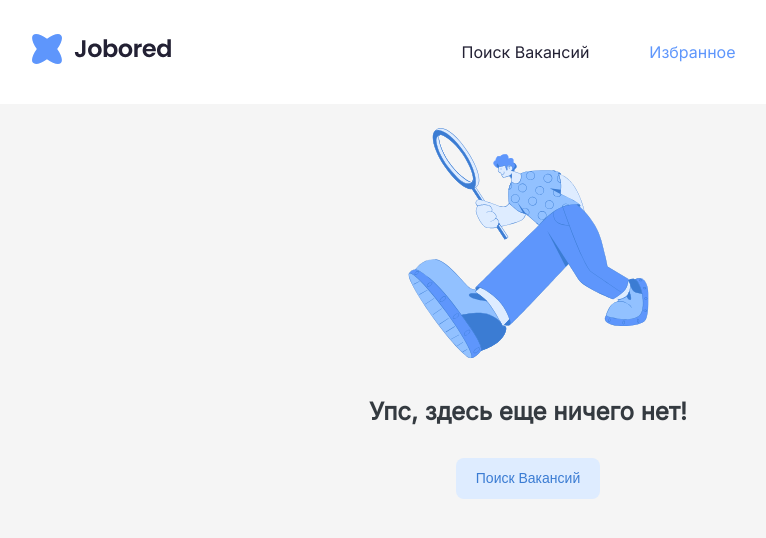
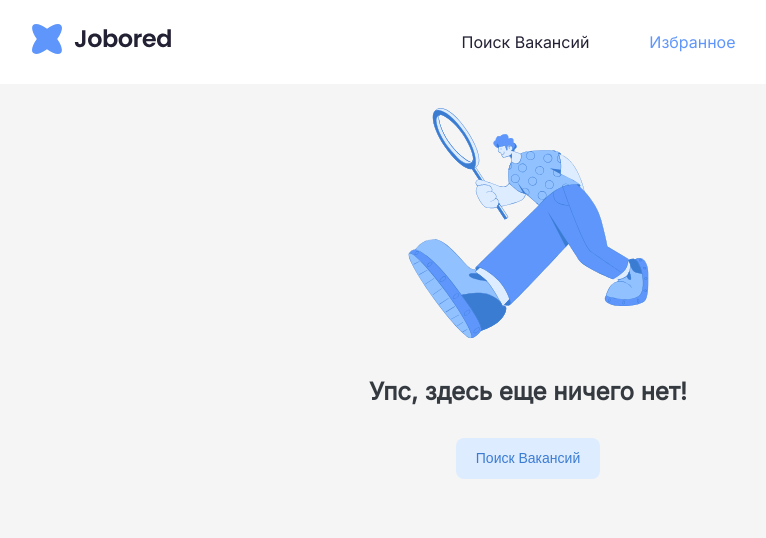
Before and after one commit to ZXCghoul2009/Jobored, a React (Vite) app: page /favorite in a window 1280 px wide. Shown: the top 538 px of the page, without its empty margins (112-878 px from the left). Built offline with nearby package versions, Linux system fonts and the light colour scheme; no server answers.

Commit message:
header height fix

```diff
--- a/src/components/Layouts/Header/Header.module.css
+++ b/src/components/Layouts/Header/Header.module.css
@@ -2,7 +2,7 @@
     padding: 0.625rem 11.25% ;
     display: flex;
     flex-direction: row;
-    height: 5.25rem;
+    height: 4rem;
     background: var(--white);
     align-items: center;
     justify-content: space-between;
```
